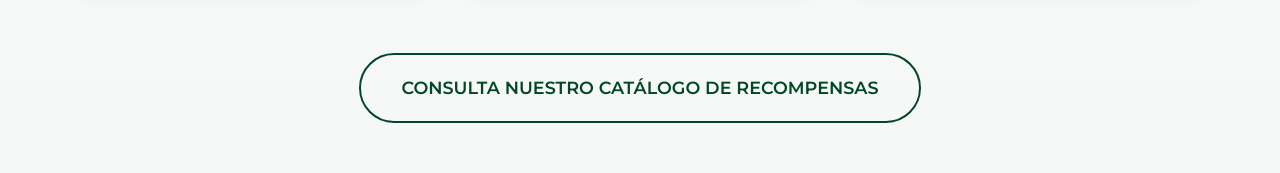
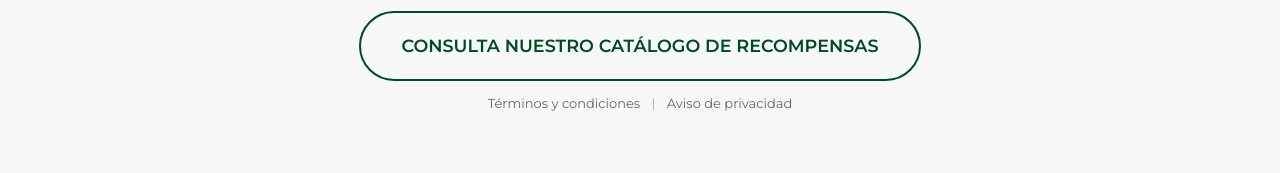
Before and after one commit to ChristianSepulveda25/SGC_ValeMas, a website built with Vite: page index.html in a window 1280 px wide. Shown: the part 1520-1693 px from the top of the page. Built offline with nearby package versions, Linux system fonts and the light colour scheme.

Commit message:
Agregar terminos y condiciones y aviso de privacidad

```diff
--- a/index.html
+++ b/index.html
@@ -69,6 +69,19 @@
               Consulta nuestro Catálogo de recompensas
             </a>
           </div>
+
+          <div class="legal-links">
+            <a href="/docs/terminos-y-condiciones.pdf" target="_blank">
+              Términos y condiciones
+            </a>
+
+            <span>|</span>
+
+            <a href="/docs/aviso-de-privacidad.pdf" target="_blank">
+              Aviso de privacidad
+            </a>
+          </div>
+
         </div>
       </section>
 
--- a/src/style.css
+++ b/src/style.css
@@ -200,7 +200,7 @@
 
 /* General Sections */
 section {
-  padding: 6rem 0;
+  padding: 5rem 0;
 }
 
 .section-title {
@@ -373,3 +373,30 @@
     min-height: 300px;
   }
 }
+
+.catalog-action {
+  text-align: center;
+  margin-top: 30px;
+}
+
+.legal-links {
+  text-align: center;
+  margin-top: 12px;
+  font-size: 13px;
+}
+
+.legal-links a {
+  color: #666;
+  text-decoration: none;
+  transition: color 0.2s ease;
+}
+
+.legal-links a:hover {
+  color: #000;
+  text-decoration: underline;
+}
+
+.legal-links span {
+  margin: 0 8px;
+  color: #aaa;
+}
```
Also changed, not shown: 2 other files.
